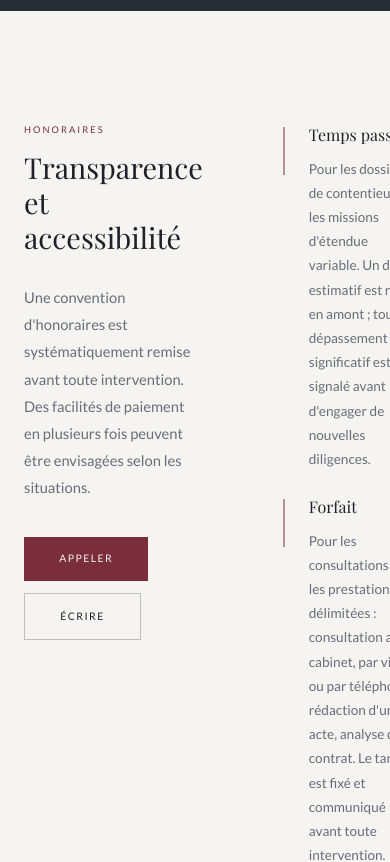
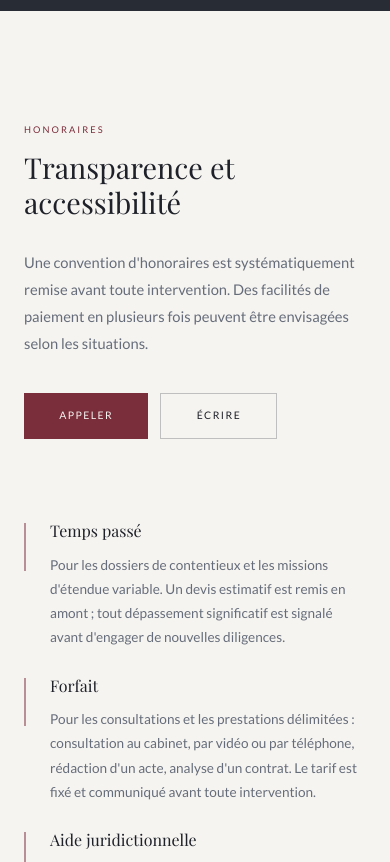
Before and after one commit to sleloutre-afk/kitenge-avocat-test0723, a Next.js app: page / in a window 390 px wide. Shown: the part 4840-5702 px from the top of the page. Built offline with nearby package versions, Linux system fonts and the light colour scheme; a web font is replaced by a local one.

Commit message:
fix: responsive grid — stack columns on mobile

```diff
--- a/src/components/Honoraires.tsx
+++ b/src/components/Honoraires.tsx
@@ -17,7 +17,7 @@
   return (
     <section id="honoraires" style={{ padding: '7rem 0', background: '#f6f4f1' }}>
       <div className="max-w-6xl mx-auto px-6">
-        <div style={{ display: 'grid', gridTemplateColumns: '1fr 1fr', gap: '5rem', alignItems: 'start' }}>
+        <div className="grid-2col" style={{ gap: '5rem', alignItems: 'start' }}>
 
           <div>
             <p style={{ fontSize: '0.58rem', letterSpacing: '0.22em', textTransform: 'uppercase', color: '#7a2d3a', marginBottom: '0.8rem' }}>
```
